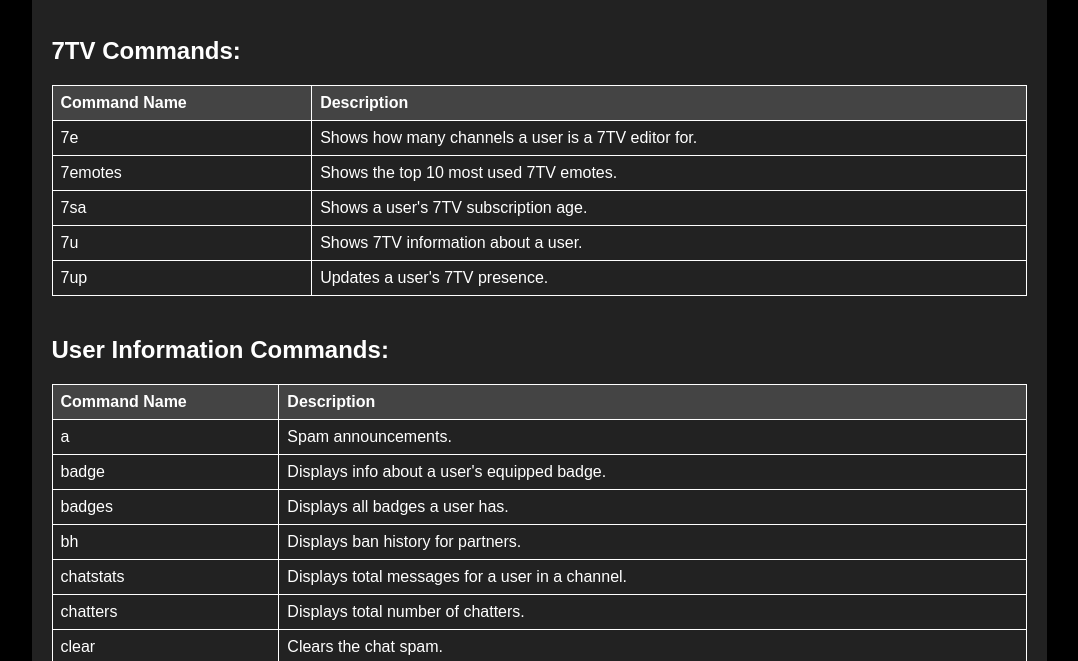
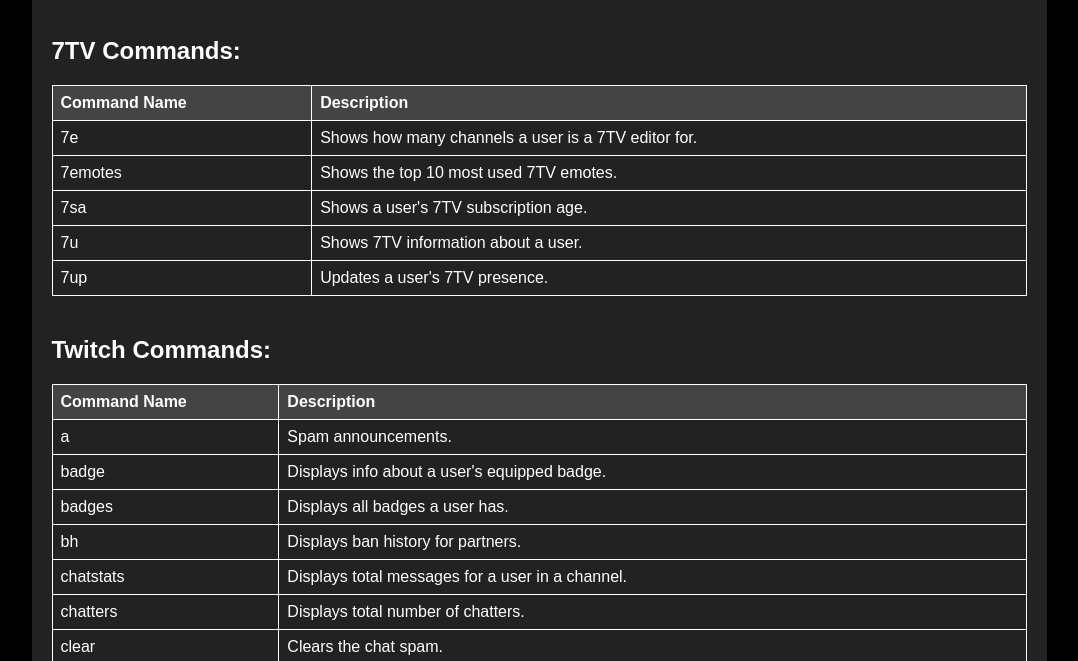
Before and after one commit to Tackling/sb, a plain HTML site: page index.html in a window 1280 px wide. Shown: the part 138-799 px from the top of the page, without its empty margins (101-1179 px from the left). Drawn offline with Linux system fonts and the light colour scheme.

Commit message:
aaaaaaaaaaaaaaaaaaaaaaaa

```diff
--- a/index.html
+++ b/index.html
@@ -91,7 +91,7 @@
         </div>
 
         <div class="command">
-            <h2>User Information Commands:</h2>
+            <h2>Twitch Commands:</h2>
             <table>
                 <tr>
                     <th>Command Name</th>
```
